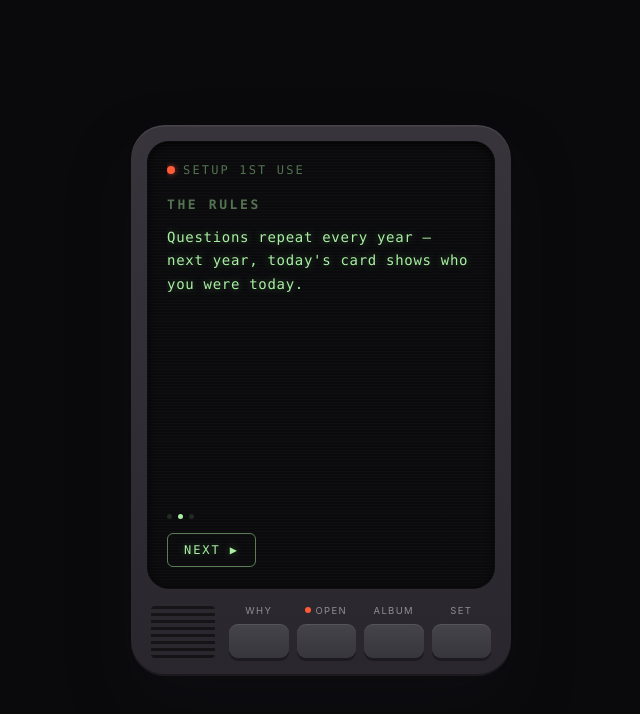
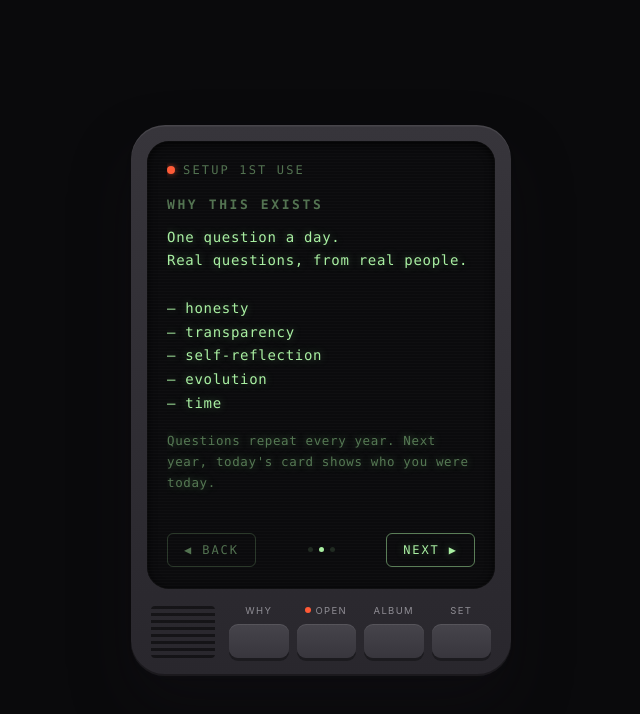
Before and after one commit to Tamizz/onequestionevery.day, a website: page index.html in a window 1280 px wide. Both pictures are taken after a click on the button "NEXT ▶". Shown: the whole page, without its empty margins (319-959 px from the left). Drawn offline with Linux system fonts and the light colour scheme.

Commit message:
Improve FTUX flow and add live-server dev workflow.
Co-authored-by: Cursor <cursoragent@cursor.com>

```diff
--- a/index.html
+++ b/index.html
@@ -147,14 +147,25 @@ body{
 }
 .lcdBtn:disabled{opacity:.3;cursor:default}
 .lcdBtn:not(:disabled):active{background:rgba(169,240,162,.12)}
+.lcdBtn--secondary{
+  color:var(--lcd-dim);text-shadow:none;
+  border-color:rgba(169,240,162,.2);
+}
+.lcdBtn--secondary:not(:disabled):active{background:rgba(169,240,162,.06)}
 .btnRow{display:flex;gap:10px;margin-top:16px}
 .lcdMsg{margin-top:12px;font-size:11px;letter-spacing:.14em;text-transform:uppercase;
   color:var(--lcd-dim);font-family:"SF Mono",ui-monospace,Menlo,monospace;min-height:14px}
 .ftuxStep{display:none;flex-direction:column;flex:1;min-height:0}
 .ftuxStep.on{display:flex}
-.stepDots{display:flex;gap:6px;margin-top:auto;padding-top:16px}
+.stepDots{display:flex;gap:6px;justify-content:center}
 .stepDots i{width:5px;height:5px;border-radius:50%;background:var(--lcd-dim);opacity:.3}
 .stepDots i.on{opacity:1;background:var(--lcd)}
+.ftuxNav{display:grid;grid-template-columns:1fr auto 1fr;align-items:center;margin-top:auto;padding-top:16px;width:100%;gap:10px}
+.ftuxNav .ftuxBack{justify-self:start}
+.ftuxNav .stepDots{justify-self:center}
+.ftuxNav .ftuxNext,.ftuxNav #ftuxBegin{justify-self:end;grid-column:3}
+.ftuxNav .ftuxBack{visibility:hidden;pointer-events:none}
+.ftuxStep ~ .ftuxStep .ftuxNav .ftuxBack{visibility:visible;pointer-events:auto}
 
 #resetBtn{
   margin-top:18px;align-self:flex-start;background:transparent;cursor:pointer;
@@ -245,15 +256,22 @@ body{
                 <div class="ftuxStep on">
                   <h3>how it works</h3>
                   <div class="body lcdText">Every day, one question waits inside this device.<br><br>Press OPEN. Answer it. The answer sticks in your album.</div>
-                  <div class="stepDots"><i class="on"></i><i></i><i></i></div>
-                  <button class="lcdBtn ftuxNext" style="margin-top:14px;align-self:flex-start">next ▶</button>
+                  <div class="ftuxNav">
+                    <button class="lcdBtn lcdBtn--secondary ftuxBack">◀ back</button>
+                    <div class="stepDots"><i class="on"></i><i></i><i></i></div>
+                    <button class="lcdBtn ftuxNext">next ▶</button>
+                  </div>
                 </div>
 
                 <div class="ftuxStep">
-                  <h3>the rules</h3>
-                  <div class="body lcdText">Questions repeat every year — next year, today's card shows who you were today.</div>
-                  <div class="stepDots"><i></i><i class="on"></i><i></i></div>
-                  <button class="lcdBtn ftuxNext" style="margin-top:14px;align-self:flex-start">next ▶</button>
+                  <h3>why this exists</h3>
+                  <div class="body lcdText">One question a day.<br>Real questions, from real people.<br><br>— honesty<br>— transparency<br>— self-reflection<br>— evolution<br>— time</div>
+                  <div class="body dim lcdText" style="margin-top:14px">Questions repeat every year. Next year, today's card shows who you were today.</div>
+                  <div class="ftuxNav">
+                    <button class="lcdBtn lcdBtn--secondary ftuxBack">◀ back</button>
+                    <div class="stepDots"><i></i><i class="on"></i><i></i></div>
+                    <button class="lcdBtn ftuxNext">next ▶</button>
+                  </div>
                 </div>
 
                 <div class="ftuxStep">
@@ -262,8 +280,11 @@ body{
                   <input type="password" class="lcdInput" id="pass1" placeholder="> create password_">
                   <input type="password" class="lcdInput" id="pass2" placeholder="> repeat password_">
                   <div class="lcdMsg" id="ftuxMsg"></div>
-                  <div class="stepDots"><i></i><i></i><i class="on"></i></div>
-                  <button class="lcdBtn" id="ftuxBegin" style="margin-top:14px;align-self:flex-start">▶ begin</button>
+                  <div class="ftuxNav">
+                    <button class="lcdBtn lcdBtn--secondary ftuxBack">◀ back</button>
+                    <div class="stepDots"><i></i><i></i><i class="on"></i></div>
+                    <button class="lcdBtn" id="ftuxBegin">begin ▶</button>
+                  </div>
                 </div>
               </div>
 
@@ -555,9 +576,15 @@ document.addEventListener("pointerup", e=>{
 /* ---------- FTUX ---------- */
 const ftuxSteps=document.querySelectorAll(".ftuxStep");
 let ftuxAt=0;
+function showFtuxStep(n){
+  ftuxAt=n;
+  ftuxSteps.forEach((s,i)=>s.classList.toggle("on", i===ftuxAt));
+}
 document.querySelectorAll(".ftuxNext").forEach(b=>b.addEventListener("click", ()=>{
-  ftuxAt++;
-  ftuxSteps.forEach((s,n)=>s.classList.toggle("on", n===ftuxAt));
+  if(ftuxAt < ftuxSteps.length-1) showFtuxStep(ftuxAt+1);
+}));
+document.querySelectorAll(".ftuxBack").forEach(b=>b.addEventListener("click", ()=>{
+  if(ftuxAt > 0) showFtuxStep(ftuxAt-1);
 }));
 $("ftuxBegin").addEventListener("click", async ()=>{
   const p1=$("pass1").value, p2=$("pass2").value, msg=$("ftuxMsg");
```
Also changed, not shown: package.json (added, +10 -0 lines), .cursor/commands/build-live-server.md (added), 2 other files.
